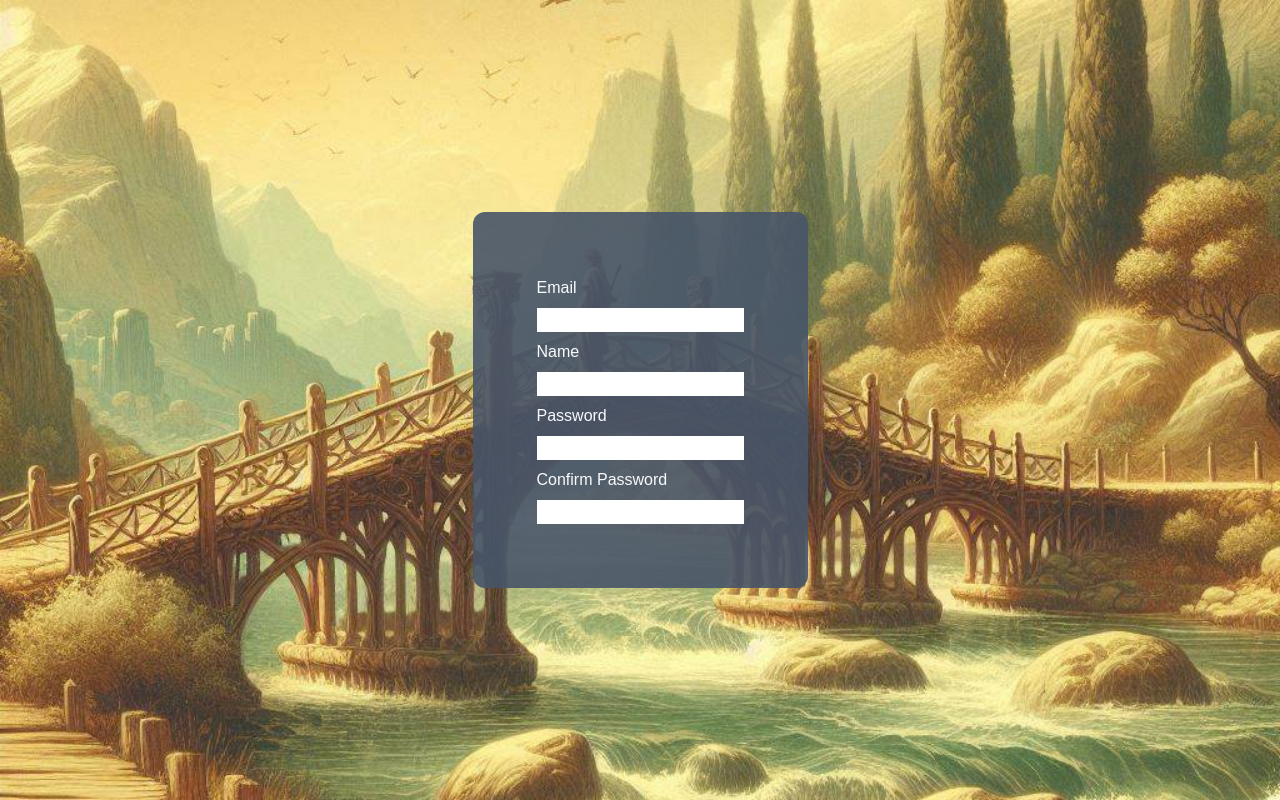
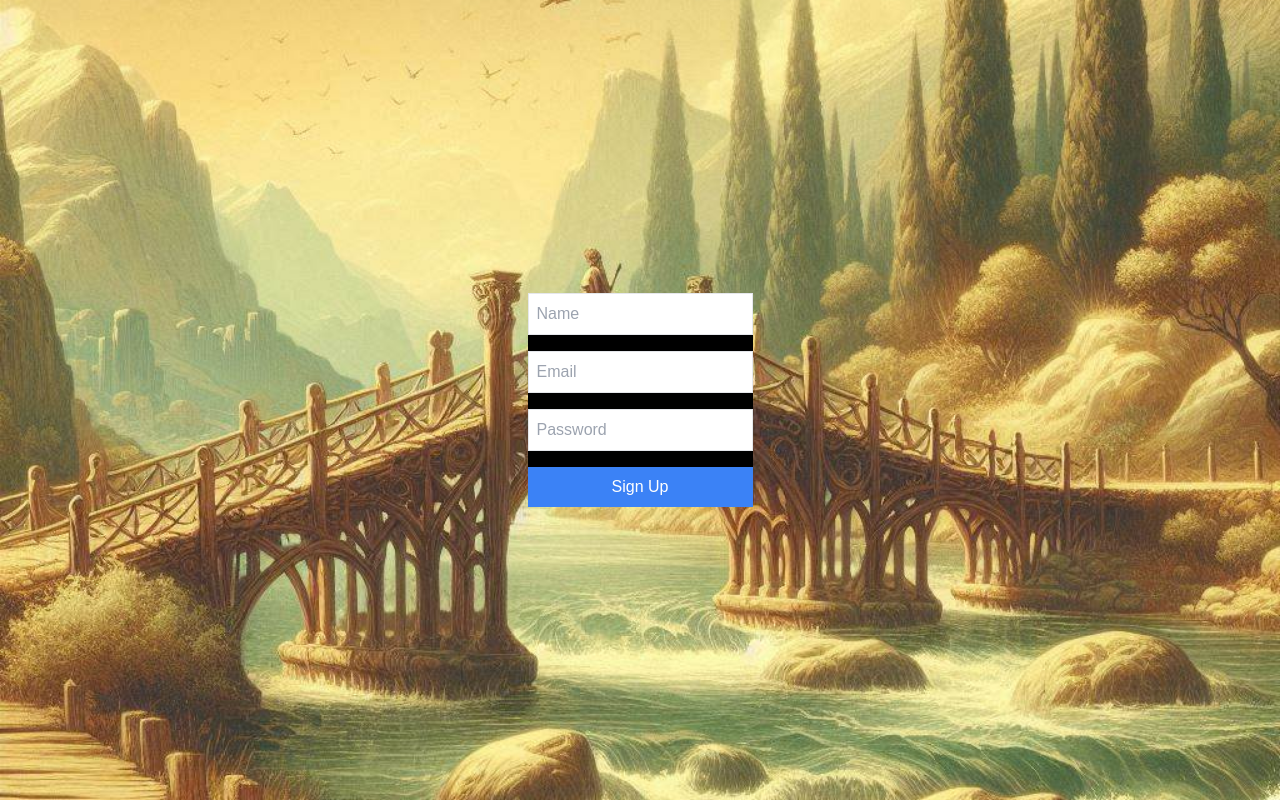
Before and after one commit to smithfmt/mythoi-frontend, a Next.js app: page /register in a window 1280 px wide. Built offline with nearby package versions, Linux system fonts and the light colour scheme.

Commit message:
basic user signup page

```diff
--- /dev/null
+++ b/src/app/api/signup/route.ts
@@ -0,0 +1,30 @@
+import { NextRequest, NextResponse } from "next/server";
+import axios from "axios";
+
+export async function POST(req: NextRequest) {
+  const { name, email, password } = await req.json();
+
+  if (!name || !email || !password) {
+    return NextResponse.json({ message: "All fields are required" }, { status: 400 });
+  }
+
+  try {
+    const response = await axios.post(`${process.env.EXPRESS_API_URL}/signup`, {
+      name,
+      email,
+      password,
+    });
+    return NextResponse.json(response.data, { status: 200 });
+  } catch (error: unknown) {
+    if (axios.isAxiosError(error)) {
+      return NextResponse.json(
+        { message: error.response?.data?.message || "An error occurred" },
+        { status: error.response?.status || 500 }
+      );
+    } else if (error instanceof Error) {
+      return NextResponse.json({ message: error.message }, { status: 500 });
+    } else {
+      return NextResponse.json({ message: "An unknown error occurred" }, { status: 500 });
+    }
+  }
+}
--- a/src/app/register/page.tsx
+++ b/src/app/register/page.tsx
@@ -1,10 +1,10 @@
-import RegisterForm from "@components/forms/RegisterForm";
+import SignupForm from "@components/forms/SignupForm";
 
 export default function Home() {
     return (
       <div className="grid grid-rows-[20px_1fr_20px] items-center justify-items-center min-h-screen p-8 pb-20 gap-16 sm:p-20">
         <main className="flex flex-col gap-8 row-start-2 items-center sm:items-start">
-            <RegisterForm/>
+            <SignupForm/>
         </main>
       </div>
     );
--- a/src/components/forms/RegisterForm.tsx
+++ /dev/null
@@ -1,30 +0,0 @@
-"use client"
-
-import { useRef } from "react";
-
-const RegisterForm = () => {
-
-    const emailRef = useRef(null);
-    const nameRef = useRef(null);
-    const passwordRef = useRef(null);
-    const confirmPasswordRef = useRef(null);
-
-    const handleSubmit = (e:React.FormEvent) => {
-        e.preventDefault();
-    };
-
-    return (
-        <form className="flex flex-col gap-2 relative z-50 bg-slate-600 bg-opacity-90 p-16 rounded-xl text-slate-50 [&>input]:text-slate-900" onSubmit={handleSubmit}>
-            <label htmlFor="email">Email</label>
-            <input ref={emailRef} type="email" />
-            <label htmlFor="name">Name</label>
-            <input ref={nameRef} type="email" />
-            <label htmlFor="password">Password</label>
-            <input ref={passwordRef} type="password" />
-            <label htmlFor="password-confirmation">Confirm Password</label>
-            <input ref={confirmPasswordRef} type="password" />
-        </form>
-    )
-};
-
-export default RegisterForm;
--- /dev/null
+++ b/src/components/forms/SignupForm.tsx
@@ -0,0 +1,72 @@
+"use client"
+
+import { useForm } from "react-hook-form";
+import { yupResolver } from "@hookform/resolvers/yup";
+import * as yup from "yup";
+import axios from "axios";
+
+// Validation schema
+const signupSchema = yup.object().shape({
+  name: yup.string().required("Name is required"),
+  email: yup.string().email("Invalid email").required("Email is required"),
+  password: yup.string().min(6, "Password must be at least 6 characters"),
+});
+
+const SignupForm = () => {
+  const { register, handleSubmit, formState: { errors } } = useForm({
+    resolver: yupResolver(signupSchema),
+  });
+
+  const onSubmit = async (data) => {
+    try {
+      const response = await axios.post("/api/signup", data);
+      console.log(response)
+      alert("Signup successful");
+    } catch (error: unknown) {
+      if (axios.isAxiosError(error)) {
+        // Axios-specific error handling
+        alert("Error: " + (error.response?.data?.message || "Something went wrong"));
+      } else if (error instanceof Error) {
+        // Generic Error handling
+        alert("Error: " + error.message);
+      } else {
+        // Fallback for unexpected error types
+        alert("An unknown error occurred");
+      }
+    }
+  };
+
+  return (
+    <form onSubmit={handleSubmit(onSubmit)} className="flex flex-col gap-4 relative z-50 bg-black">
+      <input
+        {...register("name")}
+        type="text"
+        placeholder="Name"
+        className="border p-2"
+      />
+      {errors.name && <p className="text-red-500">{errors.name.message}</p>}
+
+      <input
+        {...register("email")}
+        type="email"
+        placeholder="Email"
+        className="border p-2"
+      />
+      {errors.email && <p className="text-red-500">{errors.email.message}</p>}
+
+      <input
+        {...register("password")}
+        type="password"
+        placeholder="Password"
+        className="border p-2"
+      />
+      {errors.password && <p className="text-red-500">{errors.password.message}</p>}
+
+      <button type="submit" className="bg-blue-500 text-white p-2">
+        Sign Up
+      </button>
+    </form>
+  );
+};
+
+export default SignupForm;
--- a/tsconfig.json
+++ b/tsconfig.json
@@ -12,6 +12,7 @@
     "isolatedModules": true,
     "jsx": "preserve",
     "incremental": true,
+    "noImplicitAny": false,
     "plugins": [
       {
         "name": "next"
```
Also changed, not shown: package.json (+9 -4 lines), src/data/user.ts (added), 2 other files (tests, documents, lock files or other folders).
